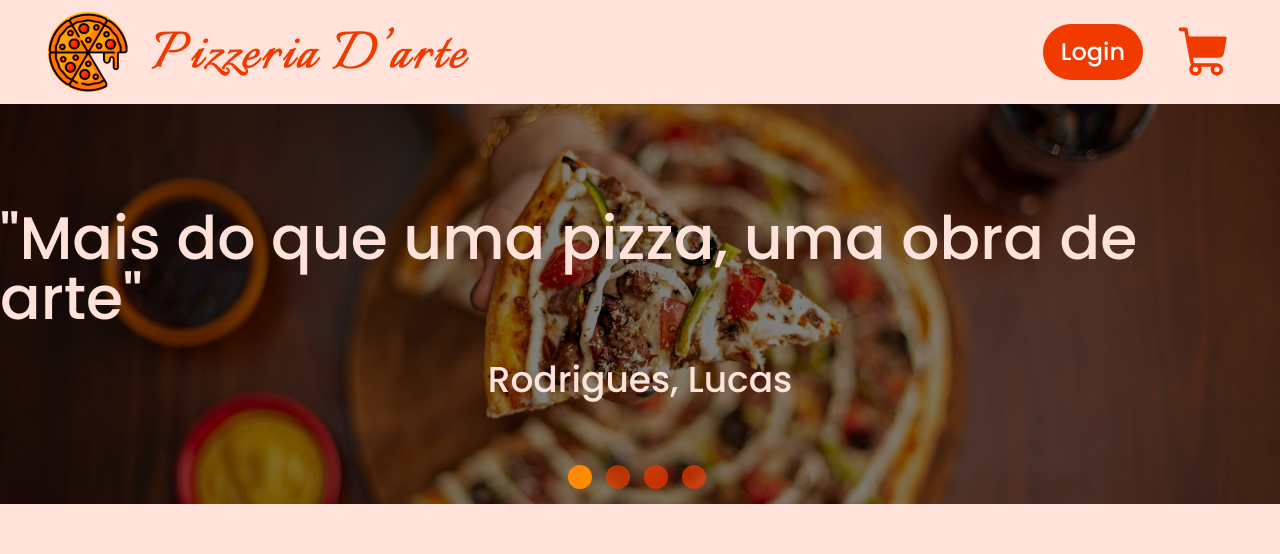
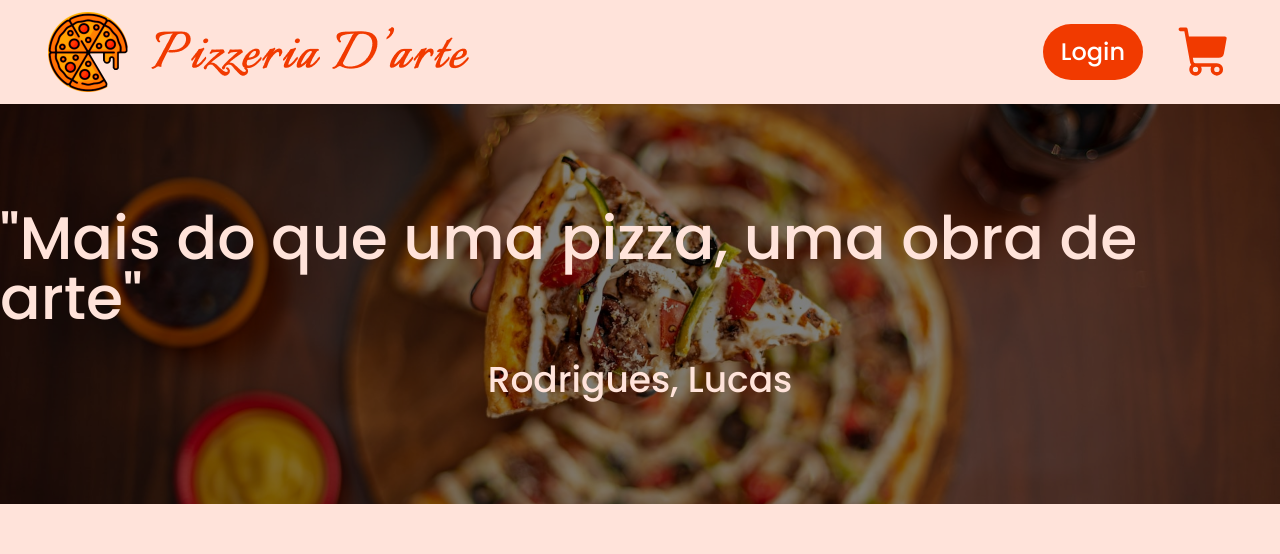
Before and after one commit to LucasSousa09/pizzeria-d-art, a Next.js app: page / in a window 1280 px wide. Shown: the top 554 px of the page. Built offline with nearby package versions, Linux system fonts and the light colour scheme; no server answers; the database is empty; a web font is replaced by a local one.

Commit message:
Add sliders to main page

```diff
--- a/src/app/components/CartPizza.tsx
+++ b/src/app/components/CartPizza.tsx
@@ -3,7 +3,6 @@
 import Image from "next/image";
 import { Quantity } from "./Quantity";
 
-import pizzaImg from '../assets/Pizza_7.png'
 import { Separator } from "./Separator";
 
 type CartPizzaProps = {
@@ -14,7 +13,7 @@ export function CartPizza({onCheckout = false}: CartPizzaProps){
     return (
         <>
             <div className={`flex gap-5 mx-2 p-5 ${!onCheckout && 'border-t'} ${!onCheckout && 'border-t-white'}`}>
-                <Image src={pizzaImg.src} alt="" height={100} width={100} />
+                {/* <Image src={pizzaImg.src} alt="" height={100} width={100} /> */}
                 <div>
                     <strong className="text-lg">Pizza de Queijo e Cenoura</strong>
                     <div className="grid grid-cols-2 gap-y-1 mt-3">
--- a/src/app/components/Quantity.tsx
+++ b/src/app/components/Quantity.tsx
@@ -8,7 +8,7 @@ type QuantityProps = {
 
 export function Quantity({size}: QuantityProps) {
     return (
-        <div className={`flex items-center justify-end gap-1 ${size === 'sm' ? 'h-5' :  'h-6'}`}>
+        <div className={`flex items-center justify-end gap-1 ${size === 'sm' ? 'h-5' : 'h-6'}`}>
             <button className="bg-white text-primary rounded"><Plus size={`${size === 'sm' ? '20' : '24'}`} weight='bold'/></button>
             <span className={`flex items-center border-white border-2 px-1 max-h-full rounded text-center ${size === 'sm' ? 'text-sm' : 'text-xl pt-[1px]'}  font-medium`}>0</span>
             <button className="bg-white text-primary rounded"><Minus size={`${size === 'sm' ? '20' : '24'}`} weight='bold'/></button>
--- a/src/app/components/Slider.tsx
+++ b/src/app/components/Slider.tsx
@@ -1,5 +1,4 @@
 'use client'
-import Image from 'next/image'
 
 import { Swiper, SwiperSlide } from 'swiper/react'
 import { Pagination } from 'swiper/modules'
@@ -8,27 +7,37 @@ import 'swiper/css'
 import 'swiper/css/pagination';
 
 import bannerImg from '../assets/ardalan-hamedani.png'
+import bannerImg1 from '../assets/ivan-torres-unsplash.jpg'
+import bannerImg2 from '../assets/pranjall-kumar-unsplash.jpg'
+import bannerImg3 from '../assets/shayan-ramesht-unsplash.jpg'
+
+import { SliderSlide } from './SliderSlide';
 
 export function Slider(){
     return (
         <Swiper
             modules={[Pagination]}
-            spaceBetween={50}
+            spaceBetween={0}
             slidesPerView={1}
             pagination={{ clickable: true }}
             onSlideChange={() => console.log('slide change')}
             onSwiper={(swiper) => console.log(swiper)}
         >
             <SwiperSlide className='relative'>
-                <div className='absolute top-0 left-0 right-0 bottom-0 bg-overlay flex flex-col justify-center items-center gap-8'>
-                    <strong className="text-background text-6xl font-medium">"Mais do que uma pizza, uma obra de arte"</strong>
-                    <span className="text-background text-4xl font-medium">Rodrigues, Lucas</span>
-                </div>
-                <Image src={bannerImg.src} alt="" height={600} width={1920}/>
+                <SliderSlide author='Rodrigues Lucas' text='"Mais do que uma pizza, uma obra de arte"' bannerImg={bannerImg.src} />
             </SwiperSlide>
-            <SwiperSlide>Slide 2</SwiperSlide>
-            <SwiperSlide>Slide 3</SwiperSlide>
-            <SwiperSlide>Slide 4</SwiperSlide>
+
+            <SwiperSlide>
+                <SliderSlide author='Rodrigues Lucas' text='"A criatividade é o limite da sua pizza"' bannerImg={bannerImg1.src} />
+            </SwiperSlide>
+
+            <SwiperSlide>
+                <SliderSlide author='Rodrigues Lucas' text='"Combina com qualquer dia da semana"' bannerImg={bannerImg2.src} />
+            </SwiperSlide>
+
+            <SwiperSlide>
+                <SliderSlide author='Rodrigues Lucas' text='"Satisfação é certa por aqui!"' bannerImg={bannerImg3.src} />
+            </SwiperSlide>
         </Swiper>
     )
 }
--- /dev/null
+++ b/src/app/components/SliderSlide.tsx
@@ -0,0 +1,19 @@
+import Image from "next/image";
+
+type SliderSlideProps = {
+    bannerImg: string,
+    text: string,
+    author: string
+}
+
+export function SliderSlide({ bannerImg, text, author }: SliderSlideProps){
+    return (
+        <>
+            <div className='absolute top-0 left-0 right-0 bottom-0 bg-overlay flex flex-col justify-center items-center gap-8'>
+                <strong className="text-background text-6xl font-medium">{text}</strong>
+                <span className="text-background text-4xl font-medium">Rodrigues, Lucas</span>
+            </div>
+            <Image className="max-h-[600px] object-cover" src={bannerImg} alt="" height={600} width={1920}/>
+        </>
+    )
+}
```
